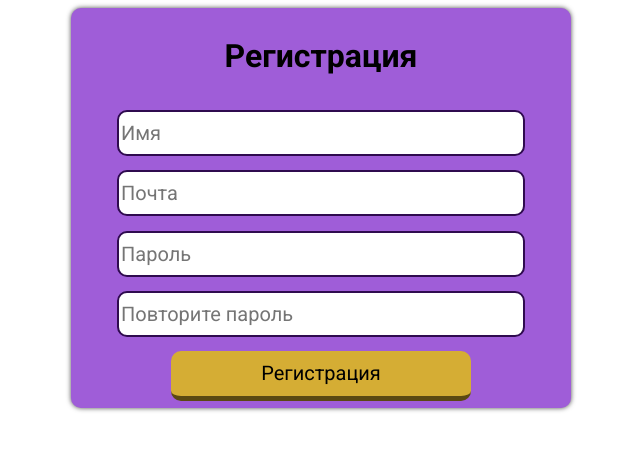
After one commit to Naka4442/wonderful-planner, a Flask app: page /signup in a window 1280 px wide. The commit adds this page. Shown: the top 451 px of the page, without its empty margins (319-959 px from the left). Run offline with Flask 3, Linux system fonts and the light colour scheme.

Commit message:
Начало страницы регистрации, удалил лишнее

```diff
--- a/main.py
+++ b/main.py
@@ -2,6 +2,7 @@ from flask import Flask, render_template, request
 
 
 app = Flask(__name__)
+app.static_folder = 'static'
 
 @app.route("/")
 def index():
@@ -9,17 +10,9 @@ def index():
     return render_template("index.html", ip_address=ip_address)
 
 
-@app.route("/about")
-def about():
-    return "Страница о сайте!"
-
-@app.route("/Dany")
-def Dany():
-    return render_template("dany.html")
+@app.route("/signup")
+def signup():
+    return render_template("signup.html")
 
 
-@app.route("/yarik")
-def yaroslav():
-    return render_template("yaroslav.html")
-
 app.run(debug=True)
--- /dev/null
+++ b/static/css/signup.css
@@ -0,0 +1,50 @@
+@import url('https://fonts.googleapis.com/css2?family=Roboto:ital,wght@0,100..900;1,100..900&display=swap');
+*{
+    font-family: "Roboto", sans-serif;
+}
+
+main{
+    display: flex;
+    flex-direction: column;
+    align-items: center;
+}
+
+form{
+    width: 500px;
+    height: 400px;
+    background-color: #9f5dd8;
+    border-radius: 10px;
+    box-shadow: 0 0 5px rgba(0, 0, 0, 0.7);
+
+    display: flex;
+    flex-direction: column;
+    justify-content: space-around;
+    align-items: center;
+}
+
+input{
+    width: 400px;
+    height: 40px;
+    border-radius: 10px;
+    border: 2px solid #2f0b4f;
+
+    font-size: 20px;
+}
+
+button{
+    width: 300px;
+    height: 50px;
+    background-color: #d5ad34;
+    font-family: Roboto;
+    font-size: 20px;
+    border: none;
+    border-radius: 10px;
+    border-bottom: 5px solid #5b4912;
+    cursor: pointer;
+}
+
+button:active{
+    box-shadow: 0 0 10px black inset;
+    border-bottom: none;
+    transition: 0.5s;
+}
--- a/templates/index.html
+++ b/templates/index.html
@@ -3,6 +3,7 @@
 <head>
     <meta charset="UTF-8">
     <meta name="viewport" content="width=device-width, initial-scale=1.0">
+    <link rel="stylesheet" href="{{ url_for('static', filename='css/index.css') }}">
     <title>Главная</title>
 </head>
 <body>
--- /dev/null
+++ b/templates/signup.html
@@ -0,0 +1,21 @@
+<!DOCTYPE html>
+<html lang="en">
+<head>
+    <meta charset="UTF-8">
+    <meta name="viewport" content="width=device-width, initial-scale=1.0">
+    <link rel="stylesheet" href="{{ url_for('static', filename='css/signup.css') }}">
+    <title>Регистрация</title>
+</head>
+<body>
+    <main>
+        <form action="">
+            <h1>Регистрация</h1>
+            <input type="text" name="" id="" placeholder="Имя">
+            <input type="text" name="" id="" placeholder="Почта">
+            <input type="password" name="" placeholder="Пароль">
+            <input type="password" name="" placeholder="Повторите пароль">
+            <button type="submit">Регистрация</button>
+        </form>
+    </main>
+</body>
+</html>
```
Also changed, not shown: templates/dany.html (deleted, +0 -12 lines), templates/yaroslav.html (deleted, +0 -16 lines), static/css/index.css (added).
